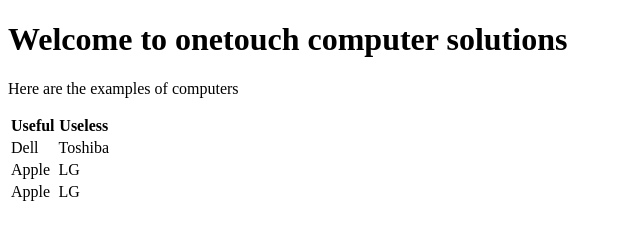
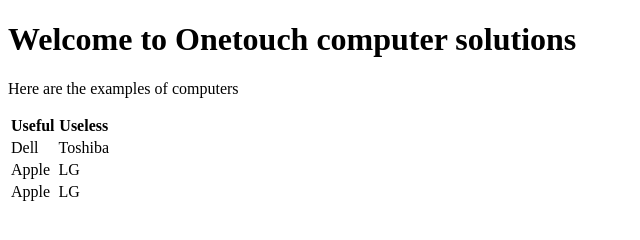
Before and after one commit to SherlockLuke/onetouch, a plain HTML site: page index.html in a window 1280 px wide. Shown: the whole page, without its empty margins (0-640 px from the left). Drawn offline with Linux system fonts and the light colour scheme.

Commit message:
Another new useful

```diff
--- a/index.html
+++ b/index.html
@@ -8,7 +8,7 @@
     </head>
     <body>
         <header>
-            <h1>Welcome to onetouch computer solutions</h1>
+            <h1>Welcome to Onetouch computer solutions</h1>
         </header>
         <div class="wrapper">
             <p>Here are the examples of computers</p>
```
